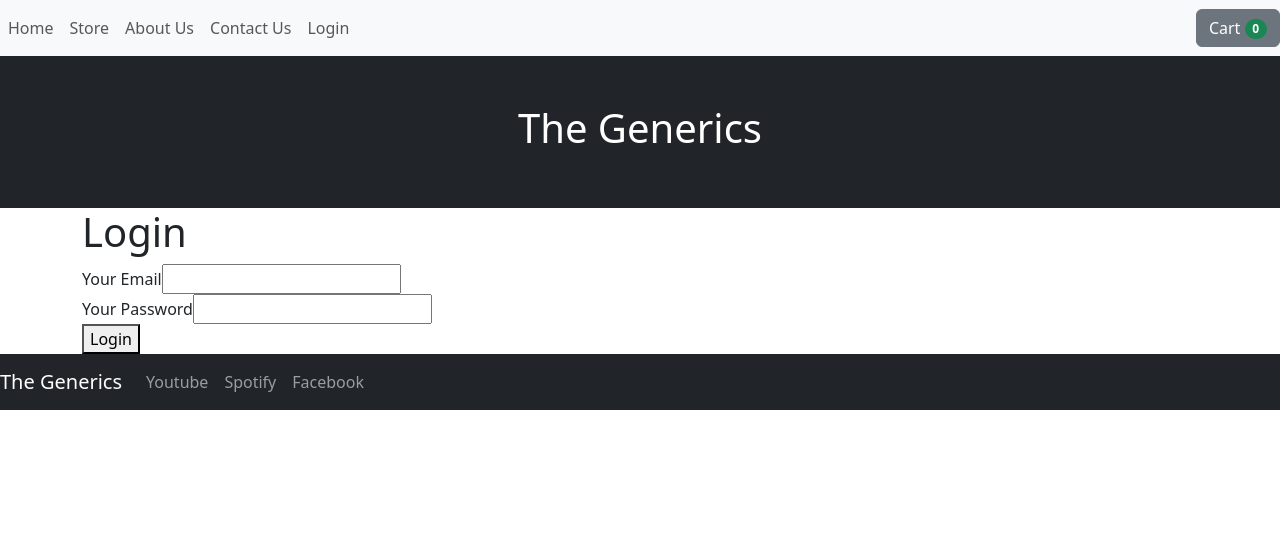
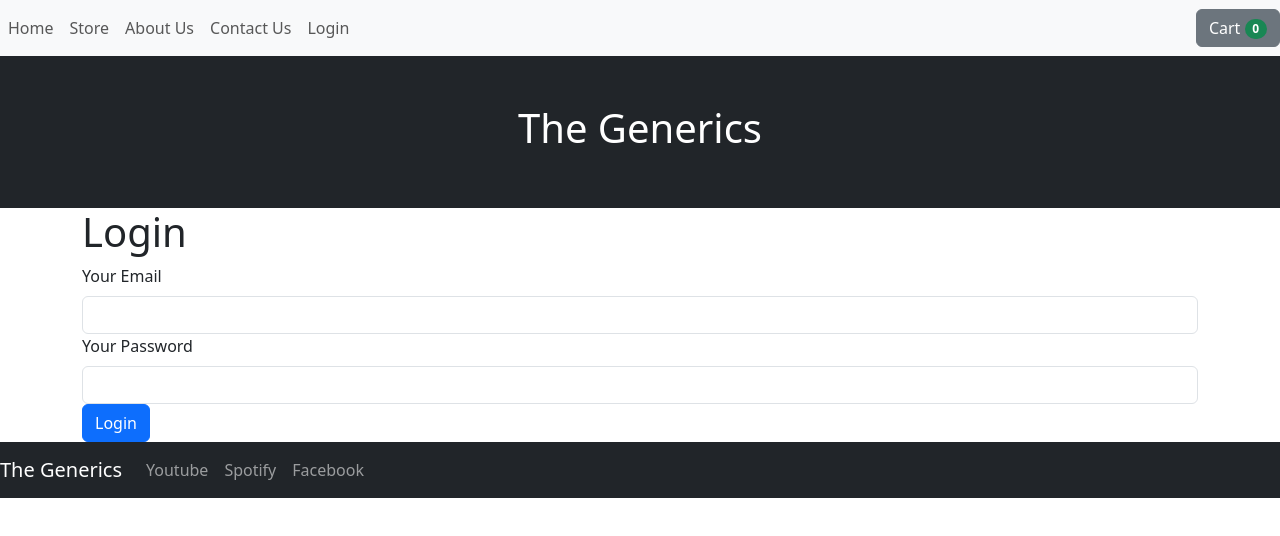
Before and after one commit to hsnadeeb/e-commerce, a React (Create React App) app: page /store in a window 1280 px wide. Shown: the top 536 px of the page. Built offline with nearby package versions, Linux system fonts and the light colour scheme; no server answers.

Commit message:
Final commit

```diff
--- a/src/App.js
+++ b/src/App.js
@@ -1,4 +1,4 @@
-import React, { useState } from 'react';
+import React, { useState , useEffect} from 'react';
 import 'bootstrap/dist/css/bootstrap.min.css';
 import { Container } from 'react-bootstrap';
 import Header from './components/header/header';
@@ -12,11 +12,17 @@ import Home from './components/pages/Home';
 import Contact from './components/pages/Contact';
 import ProductDetails from './components/pages/ProductDetails';
 import Login from './components/pages/Login';
-import AutoLogin from './components/pages/AutoLogin';
+
 
 const App = () => {
   const [isLoggedIn, setIsLoggedIn] = useState(false);
-  // let isLoggedIn=false;
+
+  useEffect(() => {
+    const token = localStorage.getItem('token');
+    if (token) {
+      setIsLoggedIn(true);
+    }
+  }, []);
 
   const productsArr = [
     {
--- a/src/components/cart/cart.js
+++ b/src/components/cart/cart.js
@@ -1,10 +1,24 @@
 import React from 'react';
 import { Button, Badge, Container, Row, Col } from 'react-bootstrap';
 import { useCart } from '../context/cartcontext';
+import axios from 'axios';
 
 const Cart = ({ onCloseCart }) => {
-  // , isLoggedIn
-  const { cartState, isLoggedIn } = useCart();
+  const { cartState, cartDispatch, isLoggedIn } = useCart();
+
+  const cleanMail='hasantestcom';
+
+  const removeFromCart = async (item) => {
+    const apiUrl = `https://crudcrud.com/api/e616e777b9294108bdeea53d5f0fc506/testCart${cleanMail}`;
+    try {
+
+      await axios.delete(`${apiUrl}/${item._id}`);
+
+      cartDispatch({ type: 'REMOVE_FROM_CART', payload: item });
+    } catch (error) {
+      console.error('Error removing item from cart:', error);
+    }
+  };
 
   return (
     <div className="cart-modal">
@@ -23,8 +37,12 @@ const Cart = ({ onCloseCart }) => {
                     <p>{item.title}</p>
                     <p>Price: ${item.price}</p>
                     <p>Quantity: {item.quantity}</p>
+                    <Button variant="danger" onClick={() => removeFromCart(item)}>
+                  Remove
+                </Button>
                   </div>
                 </li>
+
               ))}
             </ul>
           ) : (
--- a/src/components/context/cartcontext.js
+++ b/src/components/context/cartcontext.js
@@ -37,6 +37,15 @@ const cartReducer = (state, action) => {
         };
       }
 
+      case 'REMOVE_FROM_CART':
+        const updatedCart = state.cart.filter(
+          (product) => product._id !== action.payload._id
+        );
+        return {
+          ...state,
+          cart: updatedCart,
+        };
+
       case 'SET_CART':
         return {
     ...state,
@@ -50,7 +59,7 @@ const cartReducer = (state, action) => {
 
 export const CartProvider = ({ children, isLoggedIn }) => {
   const cleanMail = 'hasantestcom';
-    const apiUrl = `https://crudcrud.com/api/f8774e76b3564be7b6831ef84f891086/newCart${cleanMail}`;
+    const apiUrl = `https://crudcrud.com/api/e616e777b9294108bdeea53d5f0fc506/testCart${cleanMail}`;
   const [cartState, cartDispatch] = useReducer(cartReducer, { cart: [] });
 
   useEffect(() => {
@@ -60,7 +69,8 @@ export const CartProvider = ({ children, isLoggedIn }) => {
         const response = await axios.get(apiUrl);
         console.log(response);
 
-        const cartItems = response.data.map(({ _id, ...item }) => item);
+        // const cartItems = response.data.map(({ _id, ...item }) => item);
+        const cartItems = response.data.map((item) => item);
         console.log(cartItems);
         cartDispatch({ type: 'SET_CART', payload: cartItems });
       } catch (error) {
--- a/src/components/items/items.js
+++ b/src/components/items/items.js
@@ -32,7 +32,7 @@ const productsArr = [
 
 const Items = () => {
   const { cartState, cartDispatch } = useCart();
-
+  const cleanMail = 'hasantestcom';
   const addToCart = async (product) => {
     const existingCartItem = cartState.cart.find(
       (item) => item.title === product.title
@@ -44,14 +44,20 @@ const Items = () => {
         ...existingCartItem,
         quantity: existingCartItem.quantity + product.quantity,
       };
+      const id= updatedCartItem._id;
+      console.log(id)
 
 
       try {
-        const apiUrl = `https://crudcrud.com/api/f8774e76b3564be7b6831ef84f891086/newCart/${existingCartItem._id}`;
+        const apiUrl = `https://crudcrud.com/api/e616e777b9294108bdeea53d5f0fc506/testCart${cleanMail}/${id}`;
+
         const response = await fetch(apiUrl, {
           method: 'PUT',
           body: JSON.stringify({
+            imageUrl: updatedCartItem.imageUrl,
+            price: updatedCartItem.price,
             quantity: updatedCartItem.quantity,
+            title: updatedCartItem.title,
           }),
           headers: {
             'Content-Type': 'application/json',
@@ -60,6 +66,7 @@ const Items = () => {
 
         if (response.ok) {
           const data = await response.json();
+
           console.log('Quantity updated successfully:', data);
         } else {
           throw new Error('Failed to update quantity');
@@ -79,13 +86,14 @@ const Items = () => {
       cartDispatch({ type: 'ADD_TO_CART', payload: product });
 
 
-      const cleanMail = 'hasantestcom';
-      const apiUrl = `https://crudcrud.com/api/f8774e76b3564be7b6831ef84f891086/newCart${cleanMail}`;
+
+      const apiUrl = `https://crudcrud.com/api/e616e777b9294108bdeea53d5f0fc506/testCart${cleanMail}`;
 
       try {
         const response = await fetch(apiUrl, {
           method: 'POST',
           body: JSON.stringify({
+            _id: product._id,
             imageUrl: product.imageUrl,
             price: product.price,
             quantity: product.quantity,
--- a/src/components/pages/Login.js
+++ b/src/components/pages/Login.js
@@ -1,6 +1,7 @@
 import React, { useState, useRef } from 'react';
 import { useNavigate } from 'react-router-dom';
 import { useCart } from '../context/cartcontext';
+import { Form, Button, Spinner } from 'react-bootstrap';
 
 const Login = (props) => {
   const navigate = useNavigate();
@@ -51,7 +52,7 @@ const Login = (props) => {
             localStorage.setItem('token', token);
             console.log('JWT (idToken):', token);
             props.setIsLoggedIn(true);
-            cartDispatch({ type: 'LOGIN', payload: token }); // Use cartDispatch
+            cartDispatch({ type: 'LOGIN', payload: token });
             navigate('/store');
           }
         });
@@ -89,21 +90,25 @@ const Login = (props) => {
   return (
     <section>
       <h1>Login</h1>
-      <form onSubmit={submitHandler}>
-        <div>
-          <label htmlFor="email">Your Email</label>
-          <input type="email" id="email" ref={emailInputRef} required />
-        </div>
-        <div>
-          <label htmlFor="password">Your Password</label>
-          <input type="password" id="password" ref={passwordInputRef} required />
-        </div>
+      <Form onSubmit={submitHandler}>
+        <Form.Group>
+          <Form.Label>Your Email</Form.Label>
+          <Form.Control type="email" ref={emailInputRef} required />
+        </Form.Group>
+        <Form.Group>
+          <Form.Label>Your Password</Form.Label>
+          <Form.Control type="password" ref={passwordInputRef} required />
+        </Form.Group>
         {isLoading ? (
-          <p>Loading...</p>
+          <Button variant="primary" disabled>
+            <Spinner animation="border" size="sm" /> Loading...
+          </Button>
         ) : (
-          <button type="submit">Login</button>
+          <Button type="submit" variant="primary">
+            Login
+          </Button>
         )}
-      </form>
+      </Form>
     </section>
   );
 };
```
